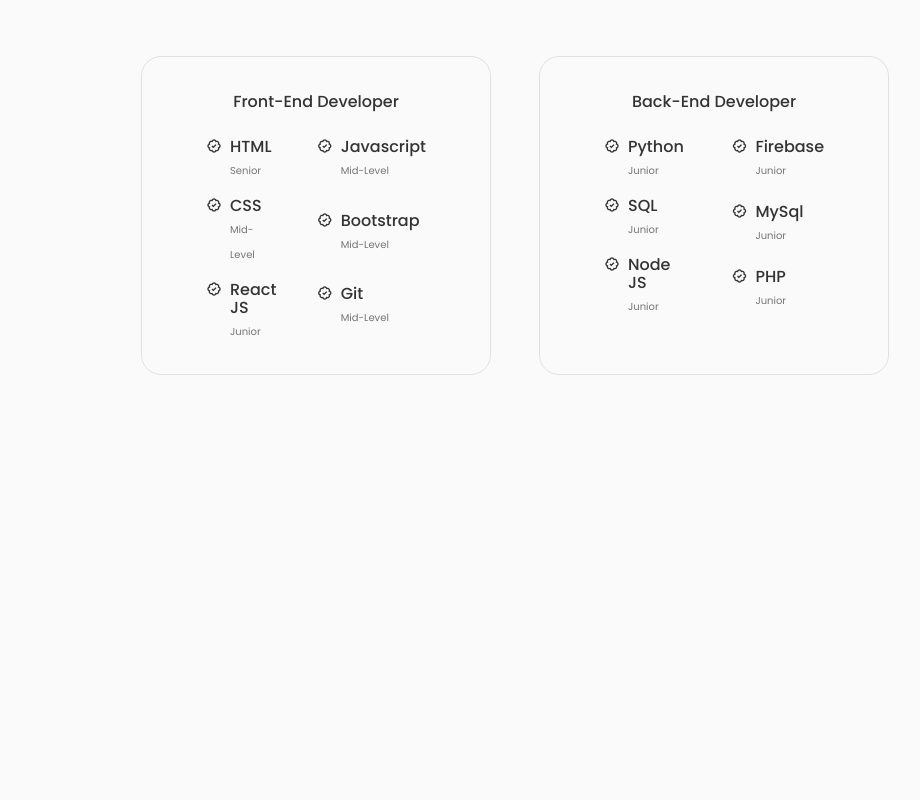
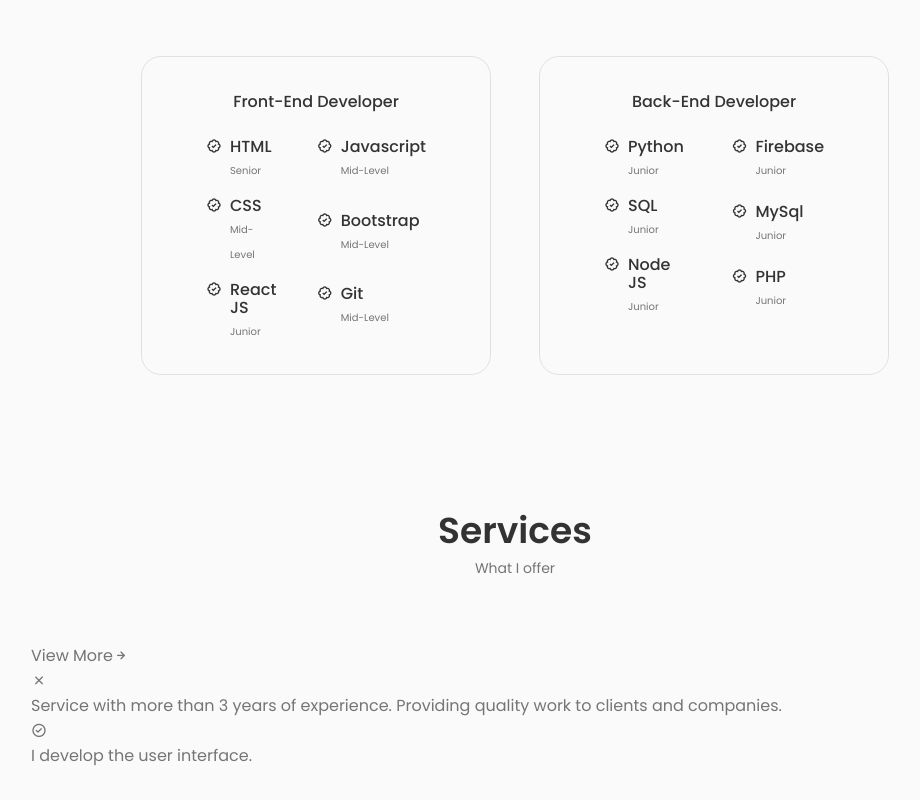
Before and after one commit to DevArturoOrtueta/arturo-ortueta, a React (Vite) app: page / in a window 1280 px wide. Shown: the part 1586-2386 px from the top of the page, without its empty margins (125-1045 px from the left). Before the commit the page ends 1993 px from the top, so only its background shows below. Built offline with nearby package versions, Linux system fonts and the light colour scheme.

Commit message:
Initial commit for Service section

```diff
--- a/index.html
+++ b/index.html
@@ -2,7 +2,7 @@
 <html lang="en">
   <head>
     <meta charset="UTF-8" />
-    <link rel="icon" type="image/svg+xml" href="/vite.svg" />
+    <link rel="icon" type="image/png" href="/badge-solid-24.png" />
     <meta name="viewport" content="width=device-width, initial-scale=1.0" />
 
     <!--Boxicons CDN -->
@@ -13,7 +13,7 @@
 
     <link rel="stylesheet" href="https://unicons.iconscout.com/release/v4.0.0/css/line.css">
 
-    <title>Vite + React</title>
+    <title>Arturo Ortueta</title>
   </head>
   <body>
     <div id="root"></div>
--- a/src/App.jsx
+++ b/src/App.jsx
@@ -4,6 +4,7 @@
 import Home from './components/home/Home'
 import About from './components/about/About'
 import Skills from './components/skills/Skills'
+import Services from './components/services/Services'
 
 export const App = () => {
   return (
@@ -14,6 +15,7 @@
       <Home/>
       <About/>
       <Skills/>
+      <Services/>
     </main>
     </>
   )
--- a/src/components/about/Info.jsx
+++ b/src/components/about/Info.jsx
@@ -6,19 +6,19 @@
         id: 1,
         title: "Experience",
         subtitle: "3 Years Working",
-        icon: "bx bx-award about__icon"
+        icon: "bx bx-award about__icon bx-tada-hover"
     },
     {
         id: 2,
         title: "Completed",
         subtitle: "10 + Projects",
-        icon: "bx bx-briefcase-alt about__icon"
+        icon: "bx bx-briefcase-alt about__icon bx-tada-hover"
     },
     {
         id: 3,
         title: "Support",
         subtitle: "Online 24/7",
-        icon: "bx bx-support about__icon"
+        icon: "bx bx-support about__icon bx-tada-hover"
     }
 ]
 
--- a/src/components/home/Data.jsx
+++ b/src/components/home/Data.jsx
@@ -11,7 +11,7 @@
                     viewBox="0 0 48 48"
                     fill="none"
                     xmlns="http://www.w3.org/2000/svg"
-                    className="home__hand"
+                    className="home__hand bx-tada-hover"
                 >
                     <path
                         d="M25.4995 32.0305L31.3495 33.1555L36.1495 8.48051C36.4495 6.83051 35.3995 5.18051 33.8245 4.88051C32.1745 4.58051 30.5995 5.70551 30.2995 7.35551L25.4995 32.0305Z"
--- /dev/null
+++ b/src/components/services/Services.jsx
@@ -0,0 +1,44 @@
+import React from 'react'
+import './services.css'
+
+const Services = () => {
+  return (
+    <div className="section section" id="services">
+        <h2 className="section__title">Services</h2>
+        <span className="section__subtitle">What I offer</span>
+
+        <div className="services__container container grid">
+            <div className="services__content">
+                <div>
+                    <i className="uil uil services__icon"></i>
+                    <h3 className="services__title"></h3>
+                </div>
+
+                <span className="services__button">
+                    View More
+                    <i className="uil uil-arrow-right services__button-icon"></i>
+                </span>
+                <div className="services__modal">
+                    <div className="services__modal-content">
+                        <i className="uil uil-times services__modal-close"></i>
+                        <h3 className="services__modal-title"></h3>
+
+                        <p className="services__modal-description">
+                            Service with more than 3 years of experience. Providing quality work to clients and companies.
+                        </p>
+
+                        <ul className="services__modal-services grid">
+                            <li className="services__modal-services">
+                                <i className="uil uil-check-circle services__modal-icon"></i>
+                                <p className="services__modal-info">I develop the user interface.</p>
+                            </li>
+                        </ul>
+                    </div>
+                </div>
+            </div>
+        </div>
+    </div>
+  )
+}
+
+export default Services
```
Also changed, not shown: public/badge-solid-24.png (added), src/components/services/services.css (added).
